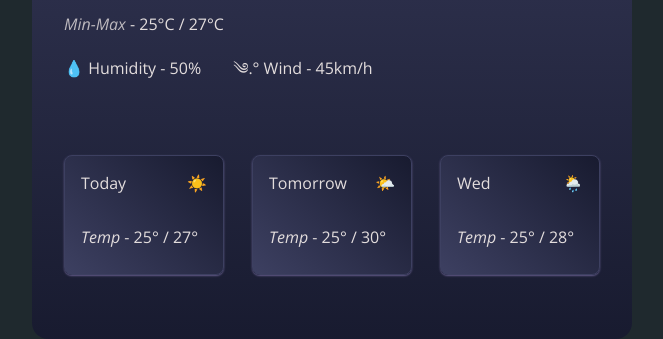
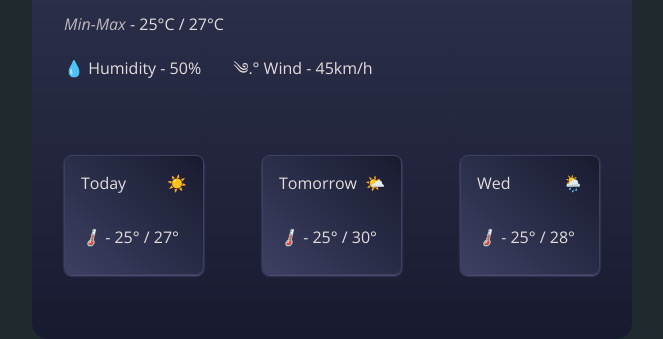
Before and after one commit to myatmh/weather-app, a plain HTML site: page index.html in a window 1280 px wide. Shown: the part 482-821 px from the top of the page, without its empty margins (308-971 px from the left). Drawn offline with nearby package versions, Linux system fonts and the light colour scheme.

Commit message:
Refactor form structure and enhance styling for responsiveness

```diff
--- a/index.html
+++ b/index.html
@@ -17,10 +17,10 @@
   <body>
     <h1>Weather</h1>
     <main>
-      <form class="form_control">
+      <div class="form_control">
         <input type="text" class="input_box" placeholder="Enter City Name" />
         <button type="submit" class="submit_btn">Get Weather</button>
-      </form>
+      </div>
       <div class="weather_details">
         <h4>Yangon</h4>
         <p class="temp">25°C</p>
@@ -39,7 +39,7 @@
               <!-- <img src="" /> -->
               <span>☀️</span>
             </div>
-            <p><i>Temp</i> - 25° / 27°</p>
+            <p><i>🌡️</i> - 25° / 27°</p>
           </div>
           <div class="day">
             <div class="day_content">
@@ -47,7 +47,7 @@
               <!-- <img src="" /> -->
               <span>🌤️</span>
             </div>
-            <p><i>Temp</i> - 25° / 30°</p>
+            <p><i>🌡️</i> - 25° / 30°</p>
           </div>
           <div class="day">
             <div class="day_content">
@@ -55,7 +55,7 @@
               <!-- <img src="" /> -->
               <span>🌦️</span>
             </div>
-            <p><i>Temp</i> - 25° / 28°</p>
+            <p><i>🌡️</i> - 25° / 28°</p>
           </div>
         </div>
       </div>
--- a/script.js
+++ b/script.js
@@ -0,0 +1,8 @@
+const apiKeys = "efff1ed95ca8f8a524e4bf6962f6312c";
+
+const inputTag = document.querySelector(".input_box");
+const submitBtn = document.querySelector(".submit_btn");
+
+//Logic
+
+//https://api.openweathermap.org/data/2.5/weather?q={cityname}&appid={APIkey}&units=metric
--- a/style.css
+++ b/style.css
@@ -21,8 +21,7 @@ h1 {
 }
 
 main {
-  min-width: 480px;
-  width: 600px;
+  max-width: 600px;
   display: flex;
   flex-direction: column;
   align-items: center;
@@ -97,6 +96,7 @@ p[class="min_max"] i {
   display: flex;
   justify-content: space-between;
   margin-top: 4rem;
+  gap: 1rem;
 }
 
 .forecast .day {
@@ -114,3 +114,13 @@ p[class="min_max"] i {
   justify-content: space-between;
   margin-bottom: 2rem;
 }
+
+@media screen and (min-width: 480px) {
+  main {
+    width: 100%;
+  }
+  .forecast .day {
+    width: 140px;
+    height: 120px;
+  }
+}
```
